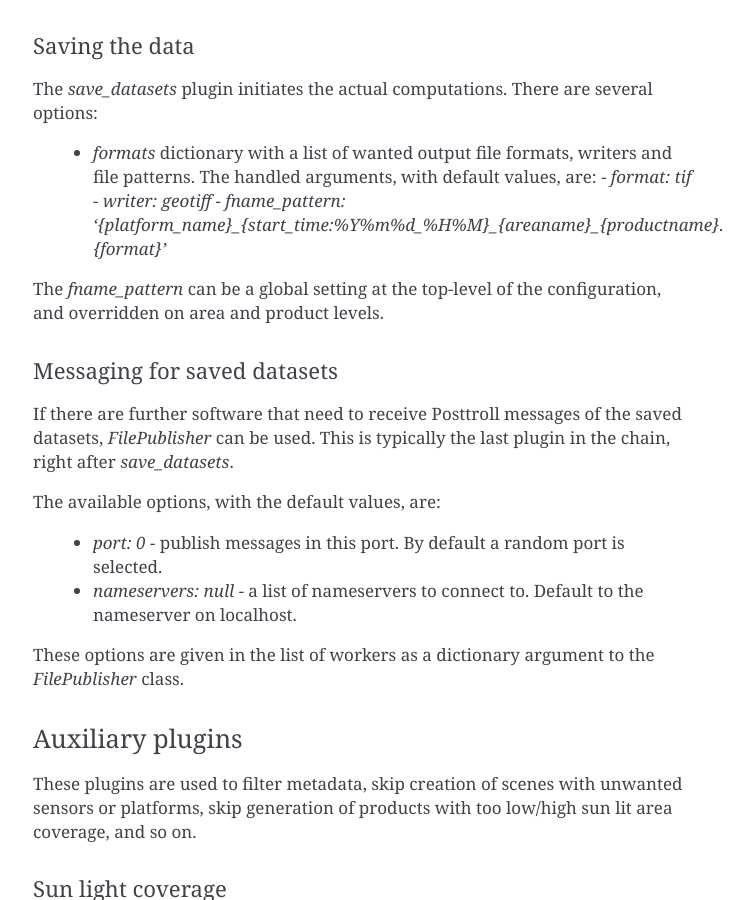
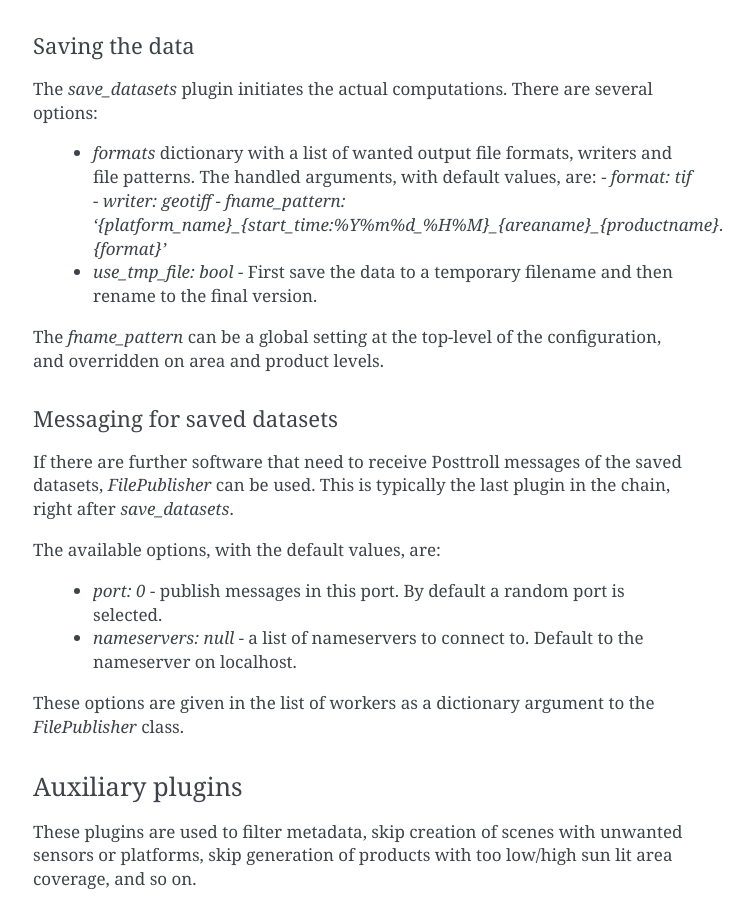
Before and after one commit to pytroll/trollflow2, a Sphinx documentation site: the page built from doc/source/index.rst, in a window 1280 px wide and 900 px high, scrolled down 2000 px. Shown: the whole window, without its empty margins (387-1140 px from the left). Built offline with Sphinx 7.4.7, drawn with Linux system fonts in a browser that asks for light colours.

Commit message:
Mention use_tmp_file option

```diff
--- a/doc/source/index.rst
+++ b/doc/source/index.rst
@@ -114,6 +114,7 @@ are several options:
    - `format: tif`
    - `writer: geotiff`
    - `fname_pattern: '{platform_name}_{start_time:%Y%m%d_%H%M}_{areaname}_{productname}.{format}'`
+ - `use_tmp_file: bool` - First save the data to a temporary filename and then rename to the final version.
 
 The `fname_pattern` can be a global setting at the top-level of the
 configuration, and overridden on area and product levels.
```
